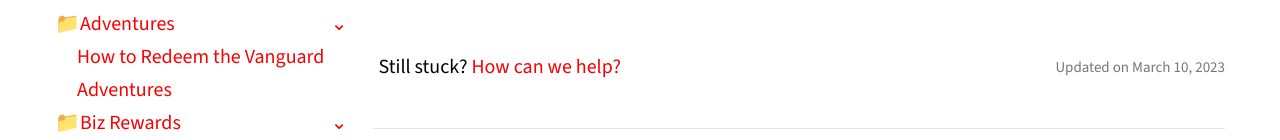
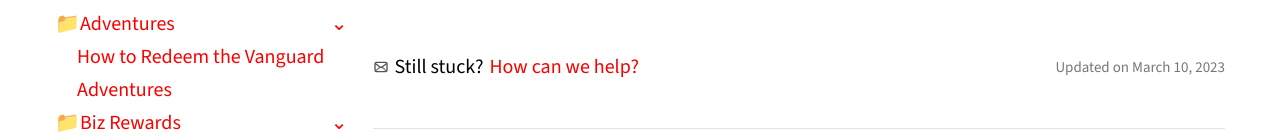
Before and after one commit to aleadrkc/landingpage-public-cl2u, a Next.js app: page /docs/cl2u-user-guide in a window 1280 px wide. Shown: the part 1880-2020 px from the top of the page. Built offline with nearby package versions, Linux system fonts and the light colour scheme.

Commit message:
Use envelope image for docs help links

```diff
--- a/src/app/docs/cl2u-additional-guide-for-distributors/page.tsx
+++ b/src/app/docs/cl2u-additional-guide-for-distributors/page.tsx
@@ -191,7 +191,7 @@ export default function DistributorsGuideCategoryPage() {
               </div>
 
               <footer className="wedocs-entry-footer-clone">
-                <span className="wedocs-help-icon"><i className="wedocs-icon wedocs-icon-envelope"></i> Still stuck? <a href="#">How can we help?</a></span>
+                <span className="wedocs-help-icon"><img src="/images/envelope-help.svg" alt="" width={16} height={16} aria-hidden="true" /> Still stuck? <a href="#">How can we help?</a></span>
                 <time dateTime="2023-03-10T16:36:58+08:00">Updated on March 10, 2023</time>
               </footer>
 
--- a/src/app/docs/cl2u-additional-guide-for-publishers/about/page.tsx
+++ b/src/app/docs/cl2u-additional-guide-for-publishers/about/page.tsx
@@ -118,7 +118,7 @@ export default function AboutPage() {
               </div>
 
               <footer className="wedocs-entry-footer-clone">
-                <span className="wedocs-help-icon"><i className="wedocs-icon wedocs-icon-envelope"></i> Still stuck? <a href="#">How can we help?</a></span>
+                <span className="wedocs-help-icon"><img src="/images/envelope-help.svg" alt="" width={16} height={16} aria-hidden="true" /> Still stuck? <a href="#">How can we help?</a></span>
                 <time dateTime="2023-03-07T15:45:24+08:00">Updated on March 7, 2023</time>
               </footer>
             </article>
--- a/src/app/docs/cl2u-additional-guide-for-publishers/about/publisher-role/page.tsx
+++ b/src/app/docs/cl2u-additional-guide-for-publishers/about/publisher-role/page.tsx
@@ -123,7 +123,7 @@ export default function PublisherRolePage() {
               </div>
 
               <footer className="wedocs-entry-footer-clone">
-                <span className="wedocs-help-icon"><i className="wedocs-icon wedocs-icon-envelope"></i> Still stuck? <a href="#">How can we help?</a></span>
+                <span className="wedocs-help-icon"><img src="/images/envelope-help.svg" alt="" width={16} height={16} aria-hidden="true" /> Still stuck? <a href="#">How can we help?</a></span>
                 <time dateTime="2023-03-07T15:45:24+08:00">Updated on March 7, 2023</time>
               </footer>
             </article>
--- a/src/app/docs/cl2u-additional-guide-for-publishers/page.tsx
+++ b/src/app/docs/cl2u-additional-guide-for-publishers/page.tsx
@@ -147,7 +147,7 @@ export default function PublishersGuideCategoryPage() {
               </div>
 
               <footer className="wedocs-entry-footer-clone">
-                <span className="wedocs-help-icon"><i className="wedocs-icon wedocs-icon-envelope"></i> Still stuck? <a href="#">How can we help?</a></span>
+                <span className="wedocs-help-icon"><img src="/images/envelope-help.svg" alt="" width={16} height={16} aria-hidden="true" /> Still stuck? <a href="#">How can we help?</a></span>
                 <time dateTime="2023-03-10T16:36:58+08:00">Updated on March 10, 2023</time>
               </footer>
 
--- a/src/app/docs/cl2u-user-guide-for-business-owners/page.tsx
+++ b/src/app/docs/cl2u-user-guide-for-business-owners/page.tsx
@@ -250,7 +250,7 @@ export default function BizOwnerGuideCategoryPage() {
               </div>
 
               <footer className="wedocs-entry-footer-clone">
-                <span className="wedocs-help-icon"><i className="wedocs-icon wedocs-icon-envelope"></i> Still stuck? <a href="#">How can we help?</a></span>
+                <span className="wedocs-help-icon"><img src="/images/envelope-help.svg" alt="" width={16} height={16} aria-hidden="true" /> Still stuck? <a href="#">How can we help?</a></span>
                 <time dateTime="2023-03-10T16:36:58+08:00">Updated on March 10, 2023</time>
               </footer>
 
--- a/src/app/docs/cl2u-user-guide/page.tsx
+++ b/src/app/docs/cl2u-user-guide/page.tsx
@@ -209,7 +209,7 @@ export default function PlayersGuideCategoryPage() {
               </div>
 
               <footer className="wedocs-entry-footer-clone">
-                <span className="wedocs-help-icon"><i className="wedocs-icon wedocs-icon-envelope"></i> Still stuck? <a href="#">How can we help?</a></span>
+                <span className="wedocs-help-icon"><img src="/images/envelope-help.svg" alt="" width={16} height={16} aria-hidden="true" /> Still stuck? <a href="#">How can we help?</a></span>
                 <time dateTime="2023-03-10T16:36:58+08:00">Updated on March 10, 2023</time>
               </footer>
 
--- a/src/app/globals.css
+++ b/src/app/globals.css
@@ -146,7 +146,8 @@ a { color: inherit; text-decoration: none; }
 .wedocs-entry-footer-clone { margin: 60px 0 0; display: flex; align-items: center; justify-content: space-between; gap: 20px; flex-wrap: wrap; font-size: 20px; line-height: 33px; }
 .wedocs-entry-footer-clone a { color: #f80000; }
 .wedocs-entry-footer-clone time { color: #777; font-size: 15px; line-height: 24px; }
-.wedocs-help-icon i { font-style: normal; margin-right: 6px; }
+.wedocs-help-icon { display: inline-flex; align-items: center; gap: 6px; }
+.wedocs-help-icon img { flex: 0 0 auto; display: inline-block; width: 16px; height: 16px; }
 .wedocs-doc-nav-clone { margin-top: 45px; border-top: 1px solid #e3e3e3; padding-top: 22px; font-size: 20px; line-height: 33px; }
 .wedocs-doc-nav-clone a { color: #f80000; }
 .wedocs-feedback-clone { margin-top: 30px; font-size: 20px; line-height: 33px; }
```
Also changed, not shown: public/images/envelope-help.svg (added).
